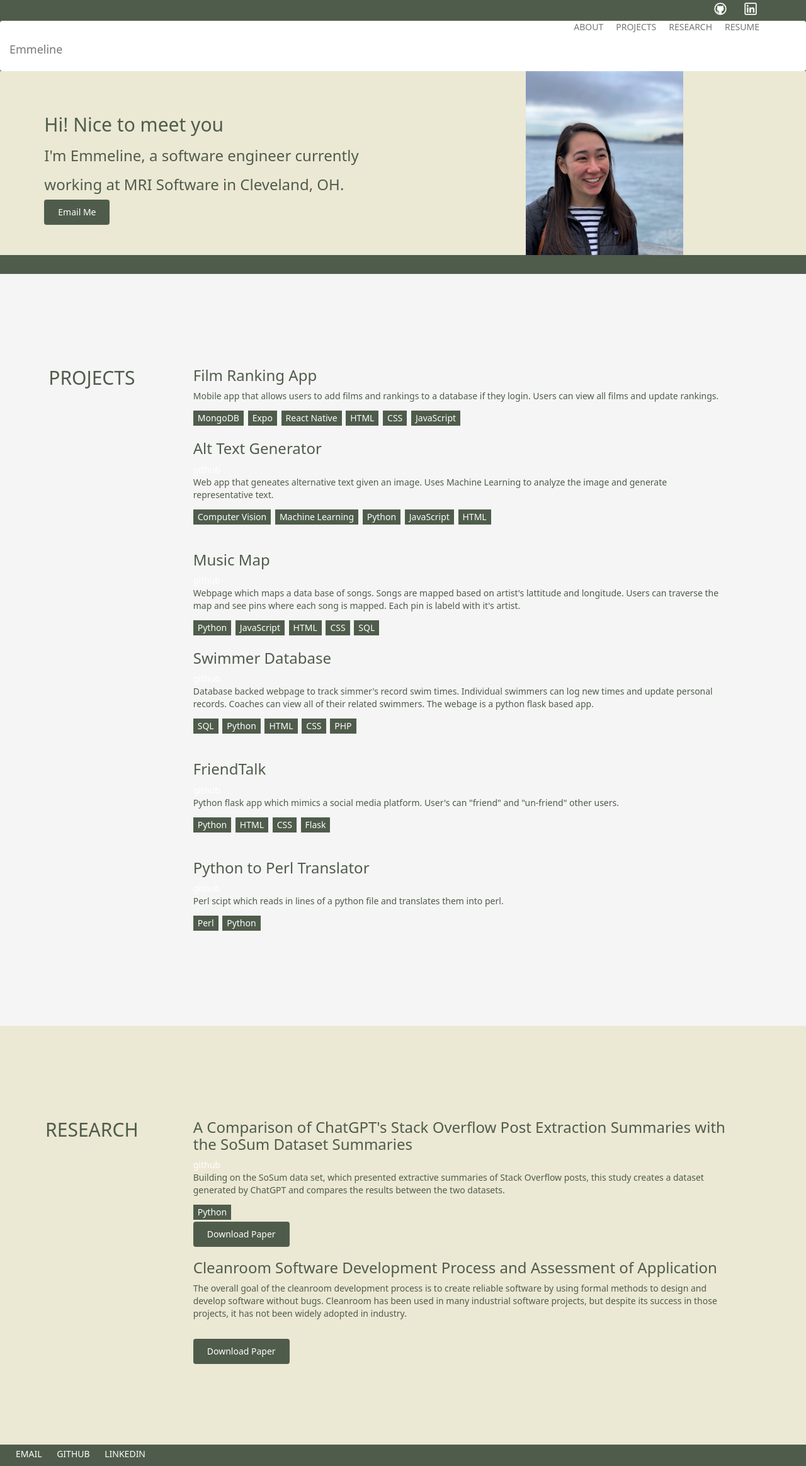
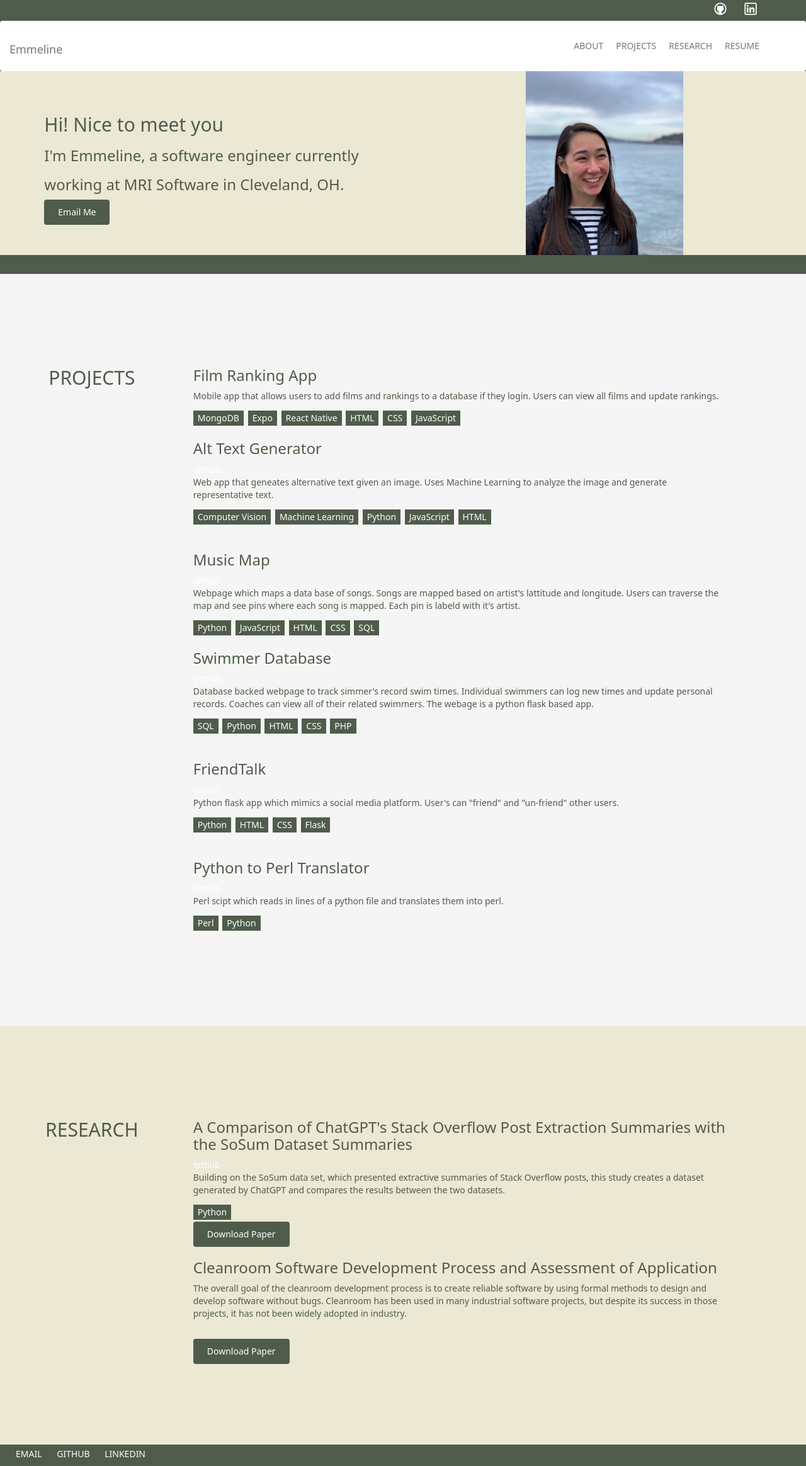
Before and after one commit to emmeline2/emmeline2.github.io, a Jekyll site: the page built from index.html, in a window 1280 px wide. Shown: the whole page at 63% size. Built offline with Jekyll 4.4.1, drawn with Linux system fonts in a browser that asks for light colours.

Commit message:
nav bars

```diff
--- a/_layouts/default.html
+++ b/_layouts/default.html
@@ -9,7 +9,7 @@
 		</head>
 		<body>
 			<div class="top-header">
-			<nav class="links-nav-bar navbar navbar-default">
+			<nav class="links-nav-bar navbar navbar-icons">
 				<div style="align-items: center;">
 					<ul class="nav navbar-nav navbar-right">
 						<li><a class="nav-icon" href="https://github.com/emmeline2"><img src="github.png" alt="github icon by icons8"></i></a></li>
--- a/css/main.css
+++ b/css/main.css
@@ -54,6 +54,10 @@ p {
     border: 0;
     align-items: center;
     min-height: 0px;
+    display: flex;
+}
+
+.navbar-icons{
     display: block;
     text-align: right;
 }
```
